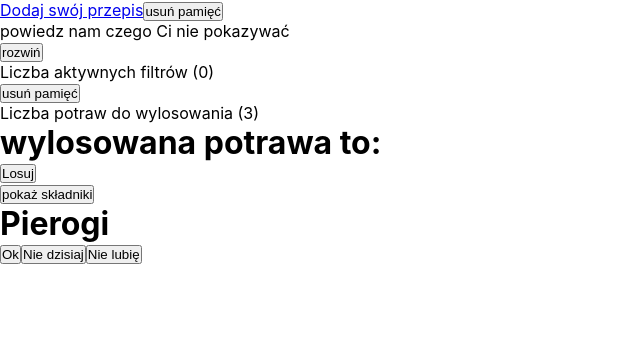
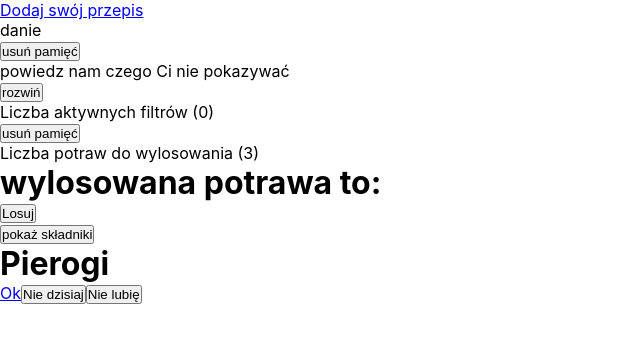
Before and after one commit to atrykp/what-s-for-dinner-react-app, a React (Create React App) app: page /dish/1 in a window 1280 px wide. Both pictures are taken after a click on the button "Losuj". Shown: the top 342 px of the page, without its empty margins (0-640 px from the left). Built offline with nearby package versions, Linux system fonts and the light colour scheme.

Commit message:
add path to Dish.js after Draw

```diff
--- a/src/pages/App.js
+++ b/src/pages/App.js
@@ -3,6 +3,7 @@ import "../styles/App.css";
 import FilterArr from "./FileterArr";
 import DrawnDishList from "./DrawnDishList";
 import AddDish from "./AddDish";
+import Dish from "./Dish";
 import { BrowserRouter as Router, NavLink, Route } from "react-router-dom";
 let mainArr = [
   {
@@ -172,6 +173,9 @@ function App() {
       <Route path="/addDish">
         <AddDish updateAllDishes={updateAllDishes} />
       </Route>
+      <Route path="/dish/:id">
+        <Dish />
+      </Route>
 
       <button onClick={reset}>usuń pamięć</button>
       <p>powiedz nam czego Ci nie pokazywać</p>
--- a/src/pages/Dish.js
+++ b/src/pages/Dish.js
@@ -0,0 +1,5 @@
+import React from "react";
+const Dish = () => {
+  return <p>danie</p>;
+};
+export default Dish;
--- a/src/pages/DrawnDishList.js
+++ b/src/pages/DrawnDishList.js
@@ -1,4 +1,5 @@
 import React, { useEffect, useState } from "react";
+import { Link } from "react-router-dom";
 import Ingredient from "../components/Ingredients";
 // tutaj otrzymuje przefiltrowaną tablicę dostosowaną do użytkownika bez potraw których nie lubi.
 
@@ -45,7 +46,12 @@ const DrawnDishList = ({ customedArr, banDish }) => {
       <button onClick={showIngredients}>{ingredientBtnTxt}</button>
       {ingredientSection}
       <h1>{drawnDish.name}</h1>
-      <button onClick={() => ban(drawnDish.id, 15000)}>Ok</button>
+      <Link
+        to={`dish/${drawnDish.name}${drawnDish.id}`}
+        onClick={() => ban(drawnDish.id, 15000)}
+      >
+        Ok
+      </Link>
       <button onClick={() => ban(drawnDish.id, 7000)}>Nie dzisiaj</button>
       <button onClick={() => ban(drawnDish.id)}>Nie lubię</button>
     </div>
```
Also changed, not shown: 1 other file (tests, documents, lock files or other folders).
